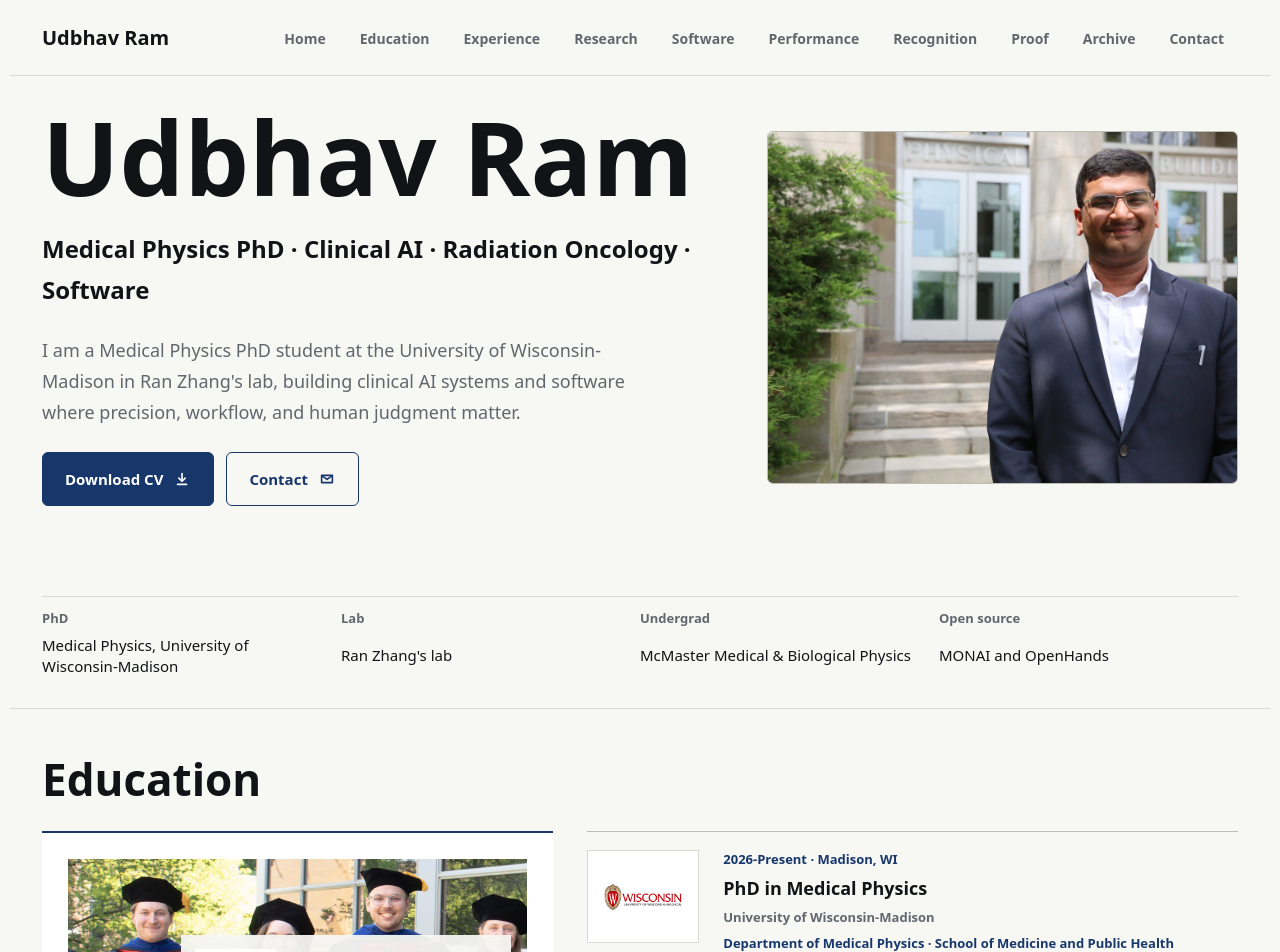
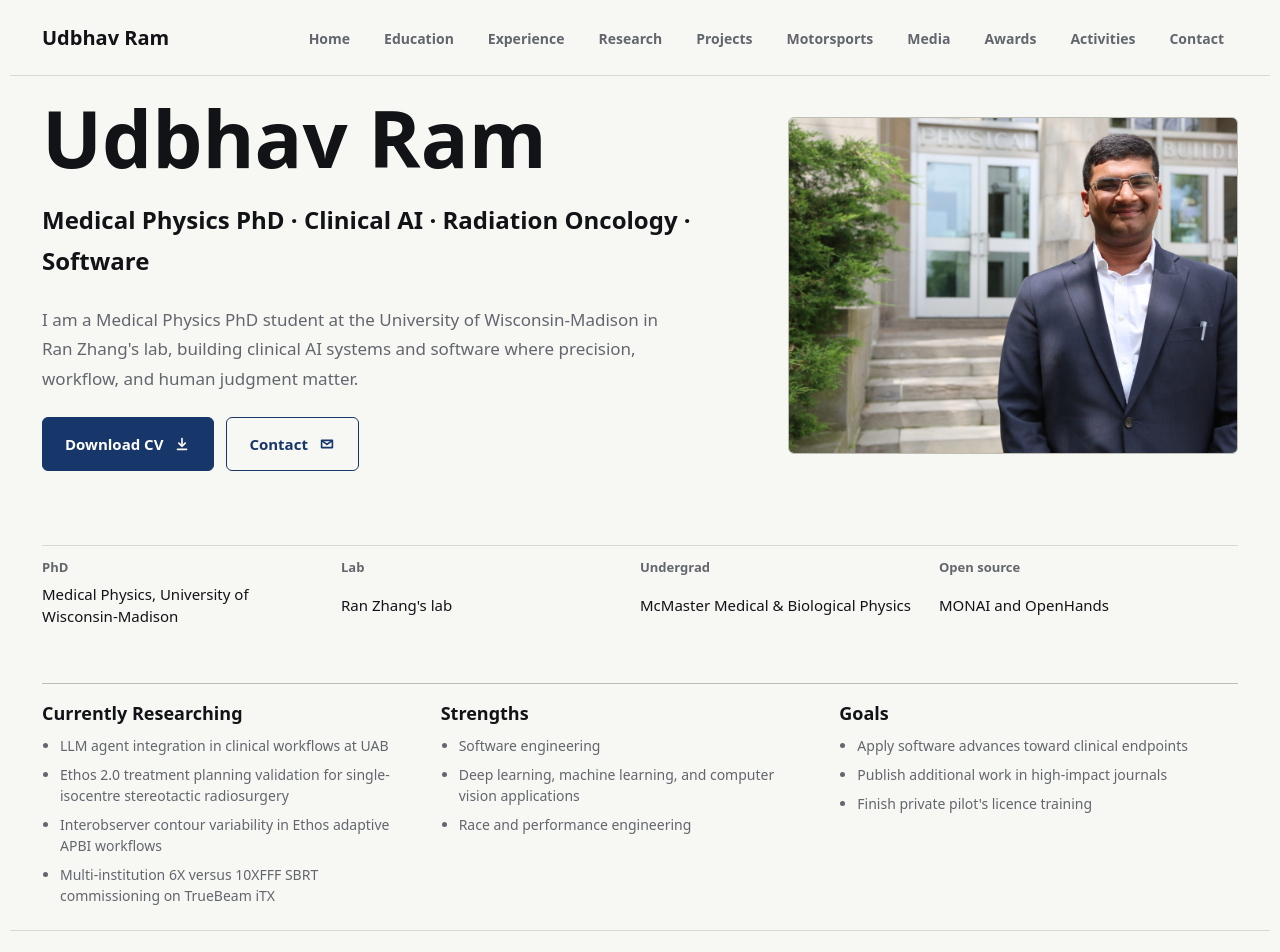
Before and after one commit to udiram/udbhavram.com, a React (Vite) app: page / in a window 1280 px wide. Shown: the top 952 px of the page. Built offline with nearby package versions, Linux system fonts and the light colour scheme.

Commit message:
Restore portfolio content and clean layout

```diff
--- a/src/App.css
+++ b/src/App.css
@@ -126,11 +126,11 @@ svg {
 
 .hero {
   display: grid;
-  grid-template-columns: minmax(0, 1fr) minmax(360px, 0.72fr);
-  gap: 72px;
+  grid-template-columns: minmax(0, 0.95fr) minmax(340px, 0.62fr);
+  gap: 56px;
   align-items: center;
-  padding-top: 34px;
-  padding-bottom: 30px;
+  padding-top: 24px;
+  padding-bottom: 24px;
 }
 
 .hero-copy {
@@ -147,11 +147,11 @@ p {
 }
 
 h1 {
-  max-width: 720px;
-  font-size: clamp(62px, 8vw, 116px);
+  max-width: 620px;
+  font-size: clamp(54px, 6.2vw, 88px);
   font-weight: 860;
   letter-spacing: 0;
-  line-height: 0.92;
+  line-height: 0.94;
 }
 
 h2 {
@@ -183,7 +183,7 @@ li {
 
 .hero-summary {
   max-width: 620px;
-  font-size: 18px;
+  font-size: 17px;
 }
 
 .hero-actions,
@@ -243,6 +243,7 @@ li {
 
 .hero-image {
   aspect-ratio: 4 / 3;
+  max-height: 360px;
 }
 
 .fact-strip {
@@ -258,6 +259,32 @@ li {
   display: grid;
   gap: 8px;
   padding: 12px 24px 0 0;
+}
+
+.home-record {
+  grid-column: 1 / -1;
+  display: grid;
+  grid-template-columns: repeat(3, 1fr);
+  gap: 0;
+  border-top: 1px solid var(--line-strong);
+}
+
+.home-record article {
+  display: grid;
+  align-content: start;
+  gap: 10px;
+  min-width: 0;
+  padding: 18px 24px 0 0;
+}
+
+.home-record h2 {
+  font-size: 18px;
+  line-height: 1.25;
+}
+
+.home-record li {
+  font-size: 14px;
+  line-height: 1.5;
 }
 
 dt,
@@ -628,28 +655,24 @@ ul {
   font-weight: 650;
 }
 
-.project-grid {
+.project-ledger {
   display: grid;
-  grid-template-columns: repeat(3, minmax(0, 1fr));
-  gap: 16px;
+  border-top: 1px solid var(--line-strong);
 }
 
 .project-card {
   display: grid;
-  grid-template-rows: auto auto 1fr auto;
-  gap: 16px;
+  grid-template-columns: 230px minmax(0, 1fr);
+  gap: 24px;
   min-width: 0;
-  border-top: 1px solid var(--line-strong);
-  background: var(--surface);
-  padding: 18px;
+  border-bottom: 1px solid var(--line);
+  padding: 22px 0;
 }
 
 .project-card-head {
-  display: flex;
-  min-height: 86px;
-  align-items: flex-start;
-  justify-content: space-between;
-  gap: 14px;
+  display: grid;
+  align-content: start;
+  gap: 10px;
 }
 
 .project-card-head > div {
@@ -671,7 +694,7 @@ ul {
   flex: 0 0 auto;
   max-width: 88px;
   color: var(--muted);
-  text-align: right;
+  text-align: left;
 }
 
 .project-card strong {
@@ -688,8 +711,14 @@ ul {
 
 .project-card-body {
   display: grid;
-  gap: 16px;
+  gap: 14px;
   align-content: start;
+}
+
+.project-card-main {
+  display: grid;
+  gap: 14px;
+  min-width: 0;
 }
 
 .project-card dl {
@@ -714,7 +743,7 @@ ul {
   display: flex;
   min-height: 44px;
   align-items: center;
-  justify-content: space-between;
+  justify-content: flex-start;
   gap: 12px;
   border-top: 1px solid var(--line);
   padding-top: 12px;
@@ -762,7 +791,7 @@ ul {
 
 .role-grid {
   display: grid;
-  grid-template-columns: repeat(4, minmax(0, 1fr));
+  grid-template-columns: repeat(2, minmax(0, 1fr));
   gap: 16px;
   margin-top: 28px;
   align-items: stretch;
@@ -770,12 +799,13 @@ ul {
 
 .role-grid article {
   display: grid;
-  grid-template-rows: auto auto 1fr;
-  gap: 14px;
+  grid-template-columns: 190px minmax(0, 1fr);
+  gap: 14px 18px;
   min-width: 0;
 }
 
 .role-card-image {
+  grid-row: 1 / span 2;
   aspect-ratio: 16 / 10;
   width: 100%;
   border-color: var(--line);
@@ -794,6 +824,7 @@ ul {
 }
 
 .role-grid ul {
+  grid-column: 2;
   padding-left: 17px;
   align-content: start;
 }
@@ -1253,10 +1284,12 @@ form .button {
   .hero,
   .education-layout,
   .resume-list article,
+  .project-card,
   .research-detail,
   .research-archive,
   .performance-feature,
   .role-grid,
+  .role-grid article,
   .recognition-layout,
   .archive-group,
   .contact-section {
@@ -1341,6 +1374,7 @@ form .button {
   }
 
   .fact-strip,
+  .home-record,
   .research-list,
   form {
     grid-template-columns: 1fr;
@@ -1421,12 +1455,23 @@ form .button {
     gap: 22px;
   }
 
-  .project-grid {
-    grid-template-columns: 1fr;
+  .project-card {
+    gap: 12px;
+    padding: 18px 0;
   }
 
-  .project-card {
-    padding: 16px;
+  .project-card-foot {
+    align-items: flex-start;
+    flex-direction: column;
+  }
+
+  .role-card-image,
+  .role-grid ul {
+    grid-column: 1;
+  }
+
+  .role-card-image {
+    grid-row: auto;
   }
 
   form .button {
--- a/src/App.tsx
+++ b/src/App.tsx
@@ -1,7 +1,7 @@
 import { useLayoutEffect, useMemo, useState, type FormEvent, type ReactNode } from 'react'
 import './App.css'
 
-type SectionId = 'home' | 'education' | 'experience' | 'research' | 'software' | 'performance' | 'recognition' | 'proof' | 'archive' | 'contact'
+type SectionId = 'home' | 'education' | 'experience' | 'research' | 'projects' | 'motorsports' | 'media' | 'awards' | 'activities' | 'contact'
 
 type ImageAsset = {
   src: string
@@ -258,16 +258,18 @@ const navItems: { id: SectionId; label: string }[] = [
   { id: 'education', label: 'Education' },
   { id: 'experience', label: 'Experience' },
   { id: 'research', label: 'Research' },
-  { id: 'software', label: 'Software' },
-  { id: 'performance', label: 'Performance' },
-  { id: 'recognition', label: 'Recognition' },
-  { id: 'proof', label: 'Proof' },
-  { id: 'archive', label: 'Archive' },
+  { id: 'projects', label: 'Projects' },
+  { id: 'motorsports', label: 'Motorsports' },
+  { id: 'media', label: 'Media' },
+  { id: 'awards', label: 'Awards' },
+  { id: 'activities', label: 'Activities' },
   { id: 'contact', label: 'Contact' },
 ]
 
 const resumeHref = '/assets/Udbhav_Ram_resume.pdf'
 const oldSiteLinks = {
+  home: 'https://sites.google.com/view/udbhav-ram/home',
+  media: 'https://sites.google.com/view/udbhav-ram/media',
   awards: 'https://sites.google.com/view/udbhav-ram/awards-and-certifications',
   activities: 'https://sites.google.com/view/udbhav-ram/activities',
   projects: 'https://sites.google.com/view/udbhav-ram/projects',
@@ -384,7 +386,7 @@ const softwareItems: SoftwareItem[] = [
     role: 'Lead developer',
     category: 'Research tools',
     status: 'Archive',
-    responsibilities: ['Led embedded and robotics software work for an automated prosthetic limb prototype.'],
+    responsibilities: ['Led software and controls work for an automated prosthetic limb prototype.', 'Connected mechatronics, embedded control, and robotics prototyping into a public project archive.'],
     href: 'https://sites.google.com/view/prostheticlimbprototype/home',
     linkLabel: 'View archive',
   },
@@ -395,9 +397,20 @@ const softwareItems: SoftwareItem[] = [
     role: 'Founder',
     category: 'Web systems',
     status: 'Public',
-    responsibilities: ['Led full-stack web development and technical content for Synth-Med Biotechnology.'],
+    responsibilities: ['Led full-stack development and technical content for Synth-Med Biotechnology.', 'Maintained the public site and research-and-development positioning.'],
     href: 'https://synth-med.com/about/',
     linkLabel: 'Open site',
+  },
+  {
+    title: 'Full-stack application development',
+    purpose: 'Client-server applications and cloud-backed mathematical or deep-learning systems',
+    stack: 'Flask, Django, Android, iOS, web frontends, Azure, GCS, AWS',
+    role: 'Full-stack developer',
+    category: 'Web systems',
+    status: 'Archive',
+    responsibilities: ['Built and published several applications with emphasis on client and server development.', 'Worked on cloud-based mathematical and deep-learning backends in Flask and Django frameworks.', 'Built Android, iOS, and web-based frontends with CI/CD deployment pipelines using Azure, Google Cloud, and AWS.'],
+    href: oldSiteLinks.projects,
+    linkLabel: 'View old projects page',
   },
   {
     title: 'Autonomous car conversion',
@@ -413,11 +426,11 @@ const softwareItems: SoftwareItem[] = [
   {
     title: 'WAAW group infrastructure',
     purpose: 'DevOps infrastructure and backend systems for a team software environment',
-    stack: 'Backend systems, DevOps, deployment',
+    stack: 'Backend systems, DevOps, CI/CD deployment',
     role: 'Infrastructure lead',
     category: 'Web systems',
     status: 'Internal',
-    responsibilities: ['Led DevOps infrastructure and backend work for a team software environment.'],
+    responsibilities: ['Led DevOps infrastructure and backend work for a team software environment.', 'Owned practical deployment and server-side reliability work rather than only frontend presentation.'],
   },
   {
     title: 'Robotique Zone01 and FRC 4939',
@@ -551,6 +564,34 @@ const profileFacts = [
   ['Lab', "Ran Zhang's lab"],
   ['Undergrad', 'McMaster Medical & Biological Physics'],
   ['Open source', 'MONAI and OpenHands'],
+]
+
+const hashAliases: Record<string, SectionId> = {
+  archive: 'activities',
+  performance: 'motorsports',
+  proof: 'media',
+  recognition: 'awards',
+  software: 'projects',
+}
+
+const homeProfileBlocks = [
+  {
+    title: 'Currently Researching',
+    items: [
+      'LLM agent integration in clinical workflows at UAB',
+      'Ethos 2.0 treatment planning validation for single-isocentre stereotactic radiosurgery',
+      'Interobserver contour variability in Ethos adaptive APBI workflows',
+      'Multi-institution 6X versus 10XFFF SBRT commissioning on TrueBeam iTX',
+    ],
+  },
+  {
+    title: 'Strengths',
+    items: ['Software engineering', 'Deep learning, machine learning, and computer vision applications', 'Race and performance engineering'],
+  },
+  {
+    title: 'Goals',
+    items: ['Apply software advances toward clinical endpoints', 'Publish additional work in high-impact journals', "Finish private pilot's licence training"],
+  },
 ]
 
 const educationItems: EducationEntry[] = [
@@ -792,9 +833,10 @@ const certificationItems: CertificationItem[] = [
   { title: 'HOSA second place, national recognition', group: 'Healthcare and safety', period: 'Archive', detail: 'National HOSA placement listed in the older awards archive.', evidence: 'Early competitive healthcare-interest signal before hospital service and medical physics.', href: oldSiteLinks.awards },
   { title: 'Medical Youth Summer Program', group: 'Healthcare and safety', period: 'Archive', detail: 'Medical youth program participation recorded in the awards archive.', evidence: 'Early exposure to health-care pathways before radiation oncology research.', href: oldSiteLinks.awards },
   { title: 'CPR, First Aid, and AED certification', group: 'Healthcare and safety', period: 'Archive', detail: 'Safety and emergency-response certification.', evidence: 'Baseline practical training for patient-facing and community contexts.', href: oldSiteLinks.awards },
+  { title: 'The Mirai Project', group: 'Healthcare and safety', period: '2020', detail: 'Medical case-study competition finalist work listed in the awards archive.', evidence: 'Runner-up finalist recognition connected to health-care reasoning and case analysis.', href: oldSiteLinks.awards },
   { title: 'Certified Yoga Teacher', group: 'Teaching and leadership', period: 'Archive', detail: 'Registered yoga instructor; old site lists head yoga instructor at Anytime Fitness Brampton and instructor at McMaster University.', evidence: 'Sustained teaching, group leadership, and public-facing communication.', href: oldSiteLinks.activities },
   { title: 'Robotics Lead Mentor', group: 'Teaching and leadership', period: 'Archive', detail: 'Lead mentor role for robotics students through Robotique Zone01.', evidence: 'Hands-on technical mentorship and STEM education leadership.', href: oldSiteLinks.projects },
-  { title: 'Piano bronze, silver, and gold medals', group: 'Arts and performance', period: 'Archive', detail: 'Royal Conservatory-linked piano recognition from the awards archive.', evidence: 'Long-term disciplined performance training outside technical work.', href: oldSiteLinks.awards },
+  { title: 'Piano medal record', group: 'Arts and performance', period: 'Archive', detail: 'Royal Conservatory-linked record: 5-time piano bronze medalist, 3-time piano silver medalist, and 3-time piano gold medalist.', evidence: 'Long-term disciplined performance training outside technical work.', href: oldSiteLinks.awards },
   { title: 'GRAMEN Spelling Bee Semi-Finalist', group: 'Arts and performance', period: 'Archive', detail: 'Language and competition recognition from the awards archive.', evidence: 'Communication-oriented competitive background.', href: oldSiteLinks.awards },
   { title: 'Provincial Chess Champion', group: 'Competition and sport', period: 'Archive', detail: 'Chess recognition listed in the awards archive.', evidence: 'Strategic competition record that complements technical problem-solving.', href: oldSiteLinks.awards },
   { title: 'Go-karting provincial runner-up', group: 'Competition and sport', period: 'Archive', detail: 'Karting recognition connected to the motorsports archive.', evidence: 'Driver-development foundation behind later performance engineering and simulation work.', href: oldSiteLinks.motorsports },
@@ -835,6 +877,15 @@ const archiveGroups: ArchiveGroup[] = [
         outcome: 'Public-facing leadership experience outside the lab and clinic.',
         href: oldSiteLinks.activities,
       },
+      {
+        title: 'UAB Hindu YUVA',
+        role: 'Community volunteer',
+        period: '2024',
+        context: 'Community work during the UAB period focused on preserving and practicing Hindu values through activities and events.',
+        responsibilities: ['Supported cultural and community programming at UAB.', 'Balanced research placement responsibilities with service and community participation.'],
+        outcome: 'Preserved the community-service detail from the original Activities page.',
+        href: oldSiteLinks.activities,
+      },
     ],
   },
   {
@@ -858,6 +909,15 @@ const archiveGroups: ArchiveGroup[] = [
         responsibilities: ['Guided student robotics development and technical problem-solving.', 'Translated programming concepts into approachable mentor-led instruction.'],
         outcome: 'Sustained mentorship role connected to STEM access and robotics education.',
         href: oldSiteLinks.projects,
+      },
+      {
+        title: 'Automated prosthetic limb',
+        role: 'Robotics project lead',
+        period: 'Archive',
+        context: 'Original Projects page robotics entry for an automated prosthetic limb prototype.',
+        responsibilities: ['Led technical work across robotics, controls, and prototyping.', 'Documented the work through a public project archive.'],
+        outcome: 'Preserves the old site robotics project rather than hiding it inside a generic software card.',
+        href: 'https://sites.google.com/view/prostheticlimbprototype/home',
       },
       {
         title: "Sparkin' STEM",
@@ -1040,7 +1100,8 @@ function useHashScroll() {
         return true
       }
 
-      const targetId = decodeURIComponent(rawHash)
+      const decodedHash = decodeURIComponent(rawHash)
+      const targetId = hashAliases[decodedHash] ?? decodedHash
       const target = document.getElementById(targetId)
 
       if (!target) {
@@ -1151,6 +1212,18 @@ function Hero() {
           </div>
         ))}
       </dl>
+      <div className="home-record">
+        {homeProfileBlocks.map((block) => (
+          <article key={block.title}>
+            <h2>{block.title}</h2>
+            <ul>
+              {block.items.map((item) => (
+                <li key={item}>{item}</li>
+              ))}
+            </ul>
+          </article>
+        ))}
+      </div>
     </section>
   )
 }
@@ -1239,7 +1312,7 @@ function Research() {
 
   return (
     <section className="section" id="research">
-      <SectionHeading title="Featured Research" />
+      <SectionHeading title="Research" />
       <div className="research-layout">
         <div className="research-list" aria-label="Research projects">
           {researchItems.map((item) => (
@@ -1301,8 +1374,8 @@ function Software() {
   const visibleItems = category === 'All' ? softwareItems : softwareItems.filter((item) => item.category === category)
 
   return (
-    <section className="section" id="software">
-      <SectionHeading title="Selected Software Projects" />
+    <section className="section" id="projects">
+      <SectionHeading title="Software & Projects" />
       <div className="filter-row" aria-label="Software filters">
         {categories.map((item) => (
           <button className={category === item ? 'active' : ''} key={item} onClick={() => setCategory(item)} type="button">
@@ -1310,7 +1383,7 @@ function Software() {
           </button>
         ))}
       </div>
-      <div className="project-grid">
+      <div className="project-ledger">
         {visibleItems.map((item) => (
           <article className="project-card" key={item.title}>
             <div className="project-card-head">
@@ -1320,6 +1393,7 @@ function Software() {
               </div>
               <em>{item.period ?? item.status}</em>
             </div>
+            <div className="project-card-main">
               <p>{item.purpose}</p>
               <div className="project-card-body">
                 {item.responsibilities ? (
@@ -1350,6 +1424,7 @@ function Software() {
                   <span className="project-action muted">Internal project</span>
                 )}
               </div>
+            </div>
           </article>
         ))}
       </div>
@@ -1359,12 +1434,12 @@ function Software() {
 
 function Performance() {
   return (
-    <section className="section" id="performance">
+    <section className="section" id="motorsports">
       <SectionHeading
-        title="Performance Engineering"
+        title="Motorsports"
         action={
-          <ExternalLink href="https://www.mclaren.com/racing/indycar/" className="text-link">
-            View performance work <Icon name="arrow" />
+          <ExternalLink href={oldSiteLinks.motorsports} className="text-link">
+            Old motorsports page <Icon name="arrow" />
           </ExternalLink>
         }
       />
@@ -1412,8 +1487,8 @@ function Recognition() {
   }, [])
 
   return (
-    <section className="section" id="recognition">
-      <SectionHeading title="Recognition" />
+    <section className="section" id="awards">
+      <SectionHeading title="Awards & Certifications" />
       <div className="recognition-layout">
         <div className="recognition-ledger">
           {recognitionItems.map((item) => (
@@ -1469,23 +1544,18 @@ function Recognition() {
 }
 
 function Proof() {
-  const [query, setQuery] = useState('')
-  const filteredProof = useMemo(() => {
-    const target = query.trim().toLowerCase()
-    if (!target) return proofItems
-    return proofItems.filter((item) => `${item.label} ${item.meta ?? ''} ${item.sourceName} ${item.category} ${item.date} ${item.summary} ${item.highlights.join(' ')}`.toLowerCase().includes(target))
-  }, [query])
-
   return (
-    <section className="section" id="proof">
-      <SectionHeading title="Proof & Press" />
-      <label className="search-box">
-        <Icon name="search" />
-        <input value={query} onChange={(event) => setQuery(event.target.value)} placeholder="Search publications, news, awards, and profiles" />
-      </label>
-      <div className="proof-ledger" aria-live="polite">
-        {filteredProof.length ? (
-          filteredProof.map((item) => (
+    <section className="section" id="media">
+      <SectionHeading
+        title="Media"
+        action={
+          <ExternalLink href={oldSiteLinks.media} className="text-link">
+            Old media page <Icon name="arrow" />
+          </ExternalLink>
+        }
+      />
+      <div className="proof-ledger">
+        {proofItems.map((item) => (
           <ExternalLink href={item.href} className="proof-card" key={item.href}>
             <div className="proof-media">
               {item.image ? <ImageFrame image={item.image} /> : <div className="proof-placeholder">{item.sourceName.slice(0, 2)}</div>}
@@ -1505,10 +1575,7 @@ function Proof() {
               </b>
             </div>
           </ExternalLink>
-          ))
-        ) : (
-          <p className="empty-state">No proof links match that search.</p>
-        )}
+        ))}
       </div>
     </section>
   )
@@ -1516,11 +1583,11 @@ function Proof() {
 
 function Archive() {
   return (
-    <section className="section" id="archive">
+    <section className="section" id="activities">
       <SectionHeading
-        title="Activities Archive"
+        title="Activities"
         action={
-          <ExternalLink href="https://sites.google.com/view/udbhav-ram/home" className="text-link">
+          <ExternalLink href={oldSiteLinks.activities} className="text-link">
             Old site <Icon name="arrow" />
           </ExternalLink>
         }
```
Lines whose indentation alone changed are shown as unchanged.
